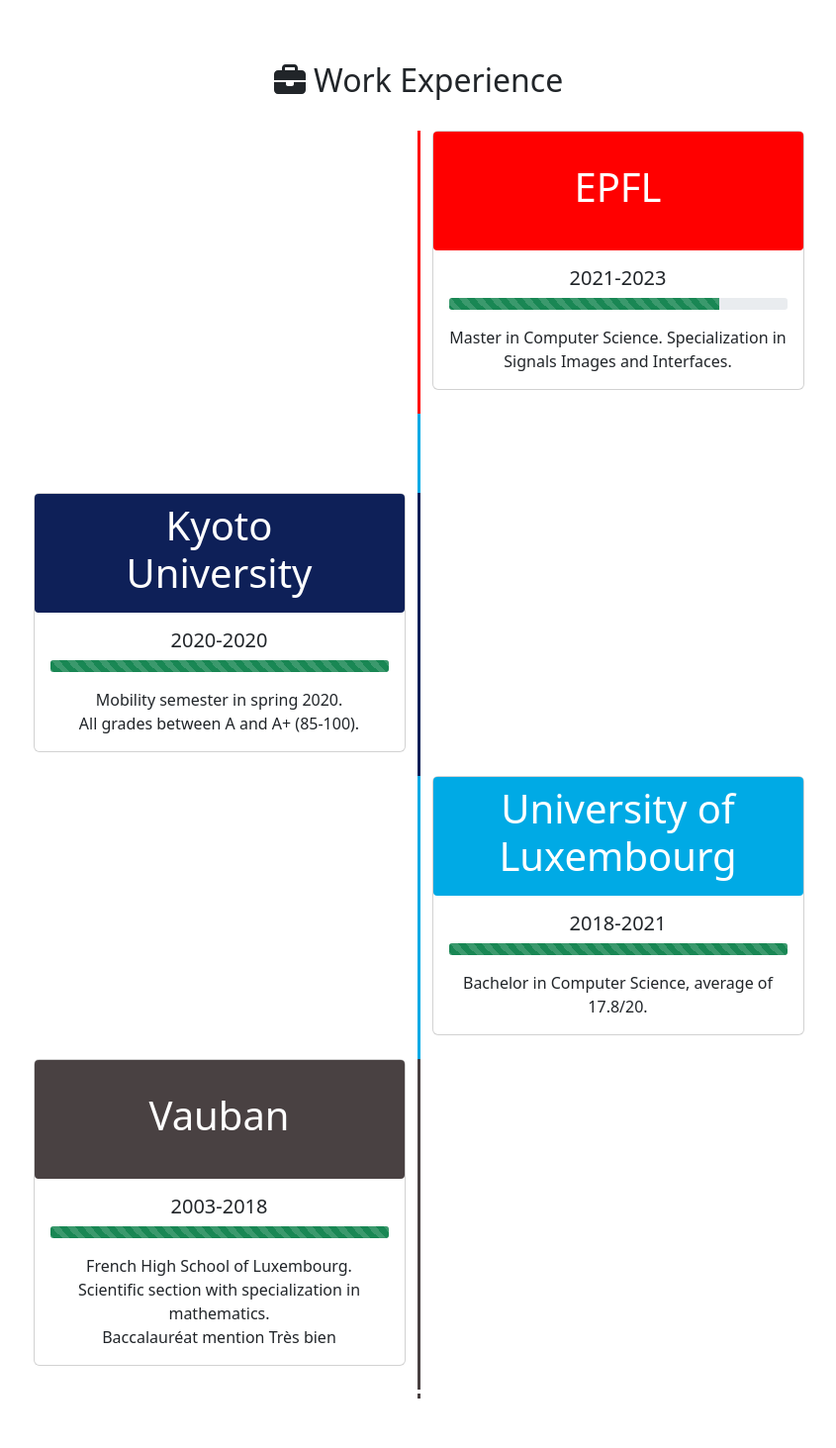
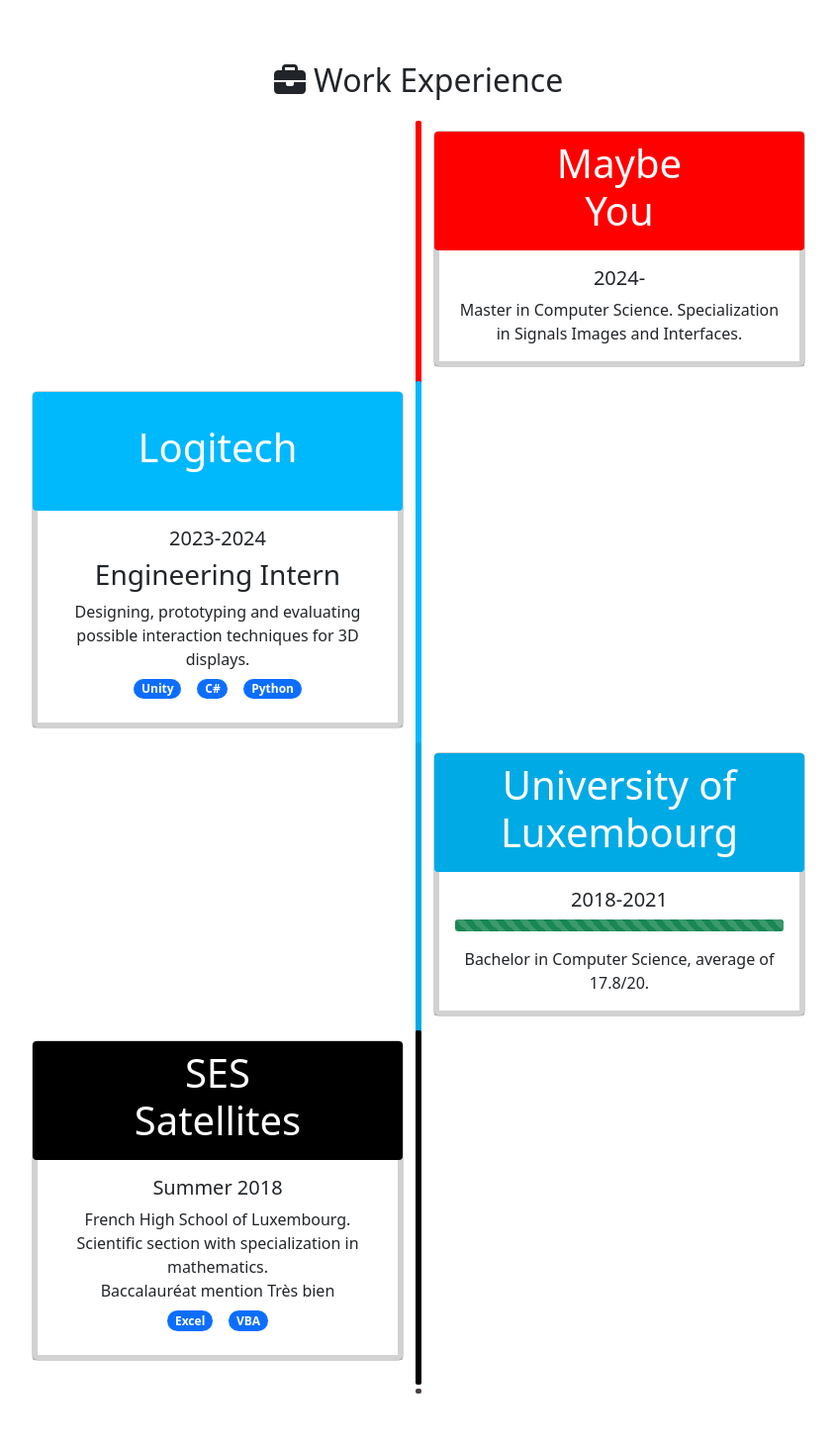
Before and after one commit to AdrianoVM/AdrianoVM.github.io, a React (Create React App) app in the folder personal-website/: page / in a window 1280 px wide. Shown: the part 507-1970 px from the top of the page at 99% size, without its empty margins (217-1062 px from the left). Built offline with nearby package versions, Linux system fonts and the light colour scheme.

Commit message:
feat: timeline separated for extension, work timeline v0.5

```diff
--- a/personal-website/src/App.css
+++ b/personal-website/src/App.css
@@ -89,8 +89,10 @@
 }
 
 .vl {
-  width: 3px;
+  width: 6px;
   padding: 0%;
+  border-radius: 2px;
+  margin-top: -10px;
 }
 
 .icon-card {
@@ -113,6 +115,11 @@
   margin-bottom: 2rem;
 }
 
+.card-body {
+  border: 5px solid var(--bs-card-border-color);
+  margin-top: -5px;
+}
+
 .card .progress {
   border-radius: calc(.25rem - 1px);
   height: 12px;
@@ -126,6 +133,14 @@
 
 img{
   max-width: 80em;
+}
+
+.logitech {
+  background-color: #00B8FC;
+}
+
+.ses {
+  background-color: black;
 }
 
 .epfl {
--- a/personal-website/src/components/card/index.js
+++ b/personal-website/src/components/card/index.js
@@ -14,7 +14,7 @@
 
         <div className="card-body">
         <h5 className="card-title">{date}</h5>
-            <ProgressBar striped animated={percent < 100 } variant="success" now={percent}/>
+            {percent > 0 ? <ProgressBar striped animated={percent < 100 } variant="success" now={percent}/> : null}
 
         <p className="card-text">{props.children} </p>
         </div>
--- a/personal-website/src/components/card/timeline.js
+++ /dev/null
@@ -1,74 +0,0 @@
-
-import Card from '.';
-
-const Timeline = ({text, linkTo}) => {
-    return(
-        <div>
-        <div className="row justify-content-center">
-
-            <div className="vl col-1 order-1 order-md-2 epfl"></div>
-            <div className="d-none d-md-block col-md-5 order-md-1"></div>
-            <div className="col-11 col-md-5 order-2 order-md-3">
-              <div className="mb-4">
-                <Card title={"EPFL"} date={"2021-2023"} color={"epfl"} percent={80}>
-                 Master in Computer Science. Specialization in Signals Images and Interfaces.
-                </Card>
-              </div>
-            </div>
-        </div>
-        <div className="row justify-content-center">
-            <div className="vl col-1 unilu" style={{height: '5rem'}}></div>
-            <div className="col-11 d-md-none"></div>
-        </div>
-
-        <div className="row justify-content-center">
-            <div className="vl col-1 order-md-1 kyoto"></div>
-            <div className="d-none d-md-block col-md-5 order-md-2"></div>
-            <div className="col-11 col-md-5">
-              <div className="mb-4">
-              <Card title={"Kyoto University"} date={"2020-2020"} color={"kyoto"} percent={100} >
-                Mobility semester in spring 2020.<br/> All grades between A and A+ (85-100).
-              </Card>
-              </div>
-            </div>
-        </div>
-
-        <div className="row justify-content-center">
-
-            <div className="vl col-1 order-1 order-md-2 unilu"></div>
-            <div className="d-none d-md-block col-md-5 order-md-1"></div>
-            <div className="col-11 col-md-5 order-2 order-md-3">
-              <div className="mb-4">
-              <Card title={"University of Luxembourg"} date={"2018-2021"} color={"unilu"} percent={100} >
-                Bachelor in Computer Science, average of 17.8/20.
-              </Card>
-              </div>
-            </div>
-        </div>
-
-        <div className="row justify-content-center">
-
-            <div className="vl col-1 order-md-1 vauban"></div>
-            <div className="d-none d-md-block col-md-5 order-md-2"></div>
-            <div className="col-11 col-md-5">
-              <div className="mb-4">
-              <Card title={"Vauban"} date={"2003-2018"} color={"vauban"} percent={100} >
-                French High School of Luxembourg.<br/> Scientific section with specialization in mathematics. <br/>
-                Baccalauréat mention Très bien
-              </Card>
-              </div>
-            </div>
-
-          </div>
-          <div className="row justify-content-center">
-            <div className="vl col-1 mt-1 vauban" style={{ height: 5 }} ></div>
-            <div className="col-11 d-md-none"></div>
-          </div>
-
-        </div>
-    )
-};
-
-
-
-export default Timeline;
--- a/personal-website/src/components/publications/publications.js
+++ b/personal-website/src/components/publications/publications.js
@@ -1,6 +1,7 @@
 import Accordion from 'react-bootstrap/Accordion';
 import { HashLink } from 'react-router-hash-link';
-import { faArrowAltCircleRight, faVrCardboard, faTree, faToolbox} from '@fortawesome/free-solid-svg-icons';
+import { faArrowAltCircleRight, faVrCardboard, faTree, faToolbox, faStar} from '@fortawesome/free-solid-svg-icons';
+
 import { FontAwesomeIcon } from '@fortawesome/react-fontawesome';
 
 function Publications() {
@@ -9,7 +10,9 @@
       <Accordion.Item eventKey="0">
         <Accordion.Header><b><FontAwesomeIcon icon={faVrCardboard}/> Cybersickness Assessment Framework <FontAwesomeIcon icon={faToolbox}/></b></Accordion.Header>
         <Accordion.Body>
-          Published in the 2023 IEEE Conference on Virtual Reality and 3D User Interfaces. Available <a href='https://ieeexplore.ieee.org/abstract/document/10108853'>here</a>. More details in <HashLink to="/projects#csaf">project page <FontAwesomeIcon icon={faArrowAltCircleRight}/></HashLink><br/><br/>
+          Published in the 2023 IEEE Conference on Virtual Reality and 3D User Interfaces. Available <a href='https://ieeexplore.ieee.org/abstract/document/10108853'>here</a>.<br/>
+          <FontAwesomeIcon icon={faStar}/> Best demo/poster award at the conference !
+          More details in <HashLink to="/projects#csaf">project page <FontAwesomeIcon icon={faArrowAltCircleRight}/></HashLink><br/><br/>
           <b>Abstract:</b><br/>
           Studies of cybersickness (CS) often require a significant investment in creating the primary VR environment and other experiment-related features.
           In addition, minor differences in VR content in independent studies may lead to opposite results.
--- /dev/null
+++ b/personal-website/src/components/timelines/timeline.js
@@ -0,0 +1,29 @@
+
+import classnames from 'classnames';
+
+export default function Row({content, color, nb}) {
+  let lineOrder;
+  let cardOrder;
+  let emptyOrder;
+  if (nb%2 === 0) {
+    emptyOrder = "order-md-1";
+    lineOrder = "order-md-2";
+    cardOrder = "order-md-3";
+  } else {
+    cardOrder = "order-md-1";
+    lineOrder = "order-md-2";
+    emptyOrder = "order-md-3";
+  }
+  return(
+    <div className="row justify-content-center">
+
+      <div className={classnames("vl col-1 order-1", color, lineOrder)}></div>
+      <div className={classnames("d-none d-md-block col-md-5", emptyOrder)}></div>
+      <div className={classnames("col-11 col-md-5 order-2", cardOrder)}>
+        <div className="mb-4">
+          {content}
+        </div>
+      </div>
+    </div>
+  )
+}
--- /dev/null
+++ b/personal-website/src/components/timelines/timelineEducation.js
@@ -0,0 +1,47 @@
+
+import Row from "./timeline";
+import Card from '../card';
+
+const TimelineEducation = () => {
+  return(
+      <div>
+        <Row color="epfl" nb={4} content={
+          <Card title={"EPFL"} date={"2021-2024"} color={"epfl"} percent={100}>
+          Master in Computer Science. Specialization in Signals Images and Interfaces.
+         </Card>
+        }/>
+
+        <div className="row justify-content-center">
+            <div className="vl col-1 unilu" style={{height: '5rem'}}></div>
+            <div className="col-11 d-md-none"></div>
+        </div>
+        <Row color="kyoto" nb={3} content={
+          <Card title={"Kyoto University"} date={"2020-2020"} color={"kyoto"} percent={100} >
+          Mobility semester in spring 2020.<br/> All grades between A and A+ (85-100).
+        </Card>
+        }/>
+
+        <Row color="unilu" nb={2} content={
+          <Card title={"University of Luxembourg"} date={"2018-2021"} color={"unilu"} percent={100} >
+          Bachelor in Computer Science, average of 17.8/20.
+        </Card>
+        }/>
+
+        <Row color="vauban" nb={1} content={
+          <Card title={"Vauban"} date={"2003-2018"} color={"vauban"} percent={100} >
+          French High School of Luxembourg.<br/> Scientific section with specialization in mathematics. <br/>
+          Baccalauréat mention Très bien
+        </Card>
+        }/>
+
+        <div className="row justify-content-center">
+          <div className="vl col-1 mt-1 vauban" style={{ height: 5 }} ></div>
+          <div className="col-11 d-md-none"></div>
+        </div>
+
+      </div>
+  )
+};
+
+
+export default TimelineEducation;
--- /dev/null
+++ b/personal-website/src/components/timelines/timelineWork.js
@@ -0,0 +1,52 @@
+
+import Row from "./timeline";
+import Card from '../card';
+
+const TimelineWork = () => {
+  return(
+      <div>
+        <Row color="epfl" nb={4} content={
+          <Card title={"Maybe You"} date={"2024-"} color={"epfl"} percent={0}>
+          Master in Computer Science. Specialization in Signals Images and Interfaces.
+         </Card>
+        }/>
+
+        <Row color="logitech" nb={3} content={
+          <Card title={"Logitech"} date={"2023-2024"} color={"logitech"} percent={0} >
+            <h3>Engineering Intern</h3>
+          Designing, prototyping and evaluating possible interaction techniques for 3D displays.
+          <br/>
+          <div className="badge rounded-pill text-bg-primary m-2">Unity</div>
+          <div className="badge rounded-pill text-bg-primary m-2">C#</div>
+          <div className="badge rounded-pill text-bg-primary m-2">Python</div> <br/>
+
+        </Card>
+        }/>
+
+        <Row color="unilu" nb={2} content={
+          <Card title={"University of Luxembourg"} date={"2018-2021"} color={"unilu"} percent={100} >
+          Bachelor in Computer Science, average of 17.8/20.
+        </Card>
+        }/>
+
+        <Row color="ses" nb={1} content={
+          <Card title={"SES Satellites"} date={"Summer 2018"} color={"ses"} percent={0} >
+          French High School of Luxembourg.<br/> Scientific section with specialization in mathematics. <br/>
+          Baccalauréat mention Très bien
+          <br/>
+          <div className="badge rounded-pill text-bg-primary m-2">Excel</div>
+          <div className="badge rounded-pill text-bg-primary m-2">VBA</div>
+        </Card>
+        }/>
+
+        <div className="row justify-content-center">
+          <div className="vl col-1 mt-1 vauban" style={{ height: 5 }} ></div>
+          <div className="col-11 d-md-none"></div>
+        </div>
+
+      </div>
+  )
+};
+
+
+export default TimelineWork;
--- a/personal-website/src/pages/index.js
+++ b/personal-website/src/pages/index.js
@@ -1,7 +1,7 @@
 import 'bootstrap/dist/css/bootstrap.min.css'
 import { adri } from '../images';
 import React from 'react';
-import Timeline from '../components/card/timeline';
+import TimelineEducation from '../components/timelines/timelineEducation';
 import { Link } from 'react-router-dom';
 import { faArrowAltCircleRight, faArrowLeftLong, faDiceD6, faFileAlt, faMedal, faStar, faUserGraduate, faNewspaper, faBriefcase} from '@fortawesome/free-solid-svg-icons';
 import { FontAwesomeIcon } from '@fortawesome/react-fontawesome';
@@ -9,6 +9,7 @@
 import { HashLink } from 'react-router-hash-link';
 import Interests from '../components/interests';
 import Publications from '../components/publications/publications';
+import TimelineWork from '../components/timelines/timelineWork';
 
 
 const Home = () => {
@@ -30,8 +31,8 @@
                   My name is <b>Adriano Viegas Milani</b>,
                   and this is my website.
                   It is separated in 3 parts: <br/> Overview (this page), <Link to="projects">Projects</Link>, and <Link to="skills">Skills</Link>. <br/>
-                  I’m currently doing my Master thesis at Logitech, as part of the Master in Computer Science at EPFL in Switzerland.
-                  In this page you can find my education, achievements, and interests below.
+                  I just finished my Master in Computer Science at EPFL in Switzerland, and I am curently looking for work! <br/>
+                  In this page you can find my work experience, education, achievements, and interests below.
 
                 </p>
               </div>
@@ -41,25 +42,25 @@
 
           <h2 className="link-target" id="work"><FontAwesomeIcon icon={faBriefcase}/> Work Experience</h2>
 
-          <Timeline></Timeline>
+          <TimelineWork></TimelineWork>
 
           <h2 className="link-target" id="education"><FontAwesomeIcon icon={faUserGraduate}/> Education</h2>
 
 
 
-          <Timeline></Timeline>
+          <TimelineEducation></TimelineEducation>
 
           <h2 className='link-target' id="publications"><FontAwesomeIcon icon={faNewspaper}/> Publications</h2>
           <Publications></Publications>
 
-          <h2 className="link-target" id="achievements"><FontAwesomeIcon icon={faMedal}/> Achievements</h2>
+          {/* <h2 className="link-target" id="achievements"><FontAwesomeIcon icon={faMedal}/> Achievements</h2>
 
           <div className="position-relative overflow-hidden p-3 p-md-4 my-3 m-md-3 text-center grey-bg">
             <p className="lead"><FontAwesomeIcon icon={faStar}/> Best demo/poster award for <HashLink to="/projects#forest-savr">Forest SaVR</HashLink> at the 2020 GI VR/AR Workshop in Trier, Germany. <FontAwesomeIcon icon={faStar}/></p>
           </div>
           <div className="position-relative overflow-hidden p-3 p-md-4 my-3 m-md-3 text-center grey-bg">
             <p className="lead"><FontAwesomeIcon icon={faStar}/> 3rd worldwide on the first round of logic challenge <a href="https://www.algorea.org/">Algoréa</a> in 2018 <FontAwesomeIcon icon={faStar}/></p>
-          </div>
+          </div> */}
 
 
           <h2 className="link-target" id="sp"><FontAwesomeIcon icon={faFileAlt}/> Skills and Projects</h2>
```
